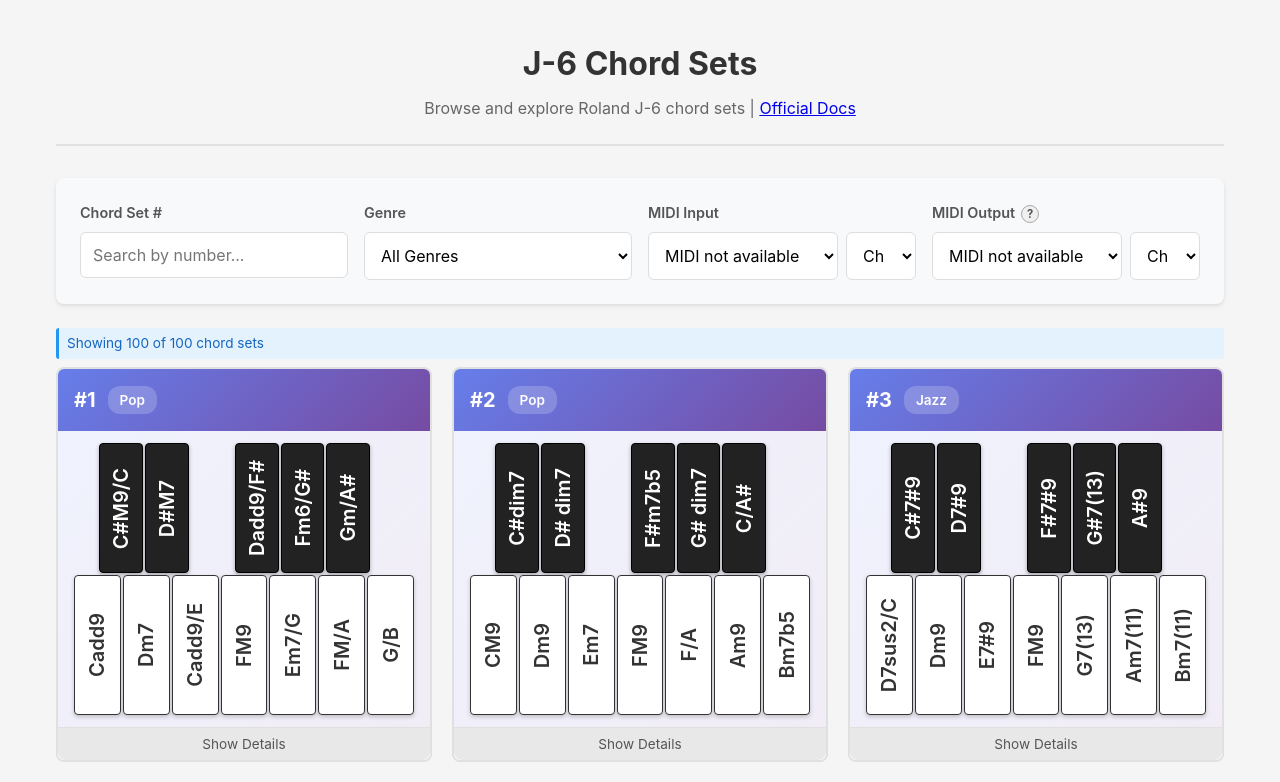
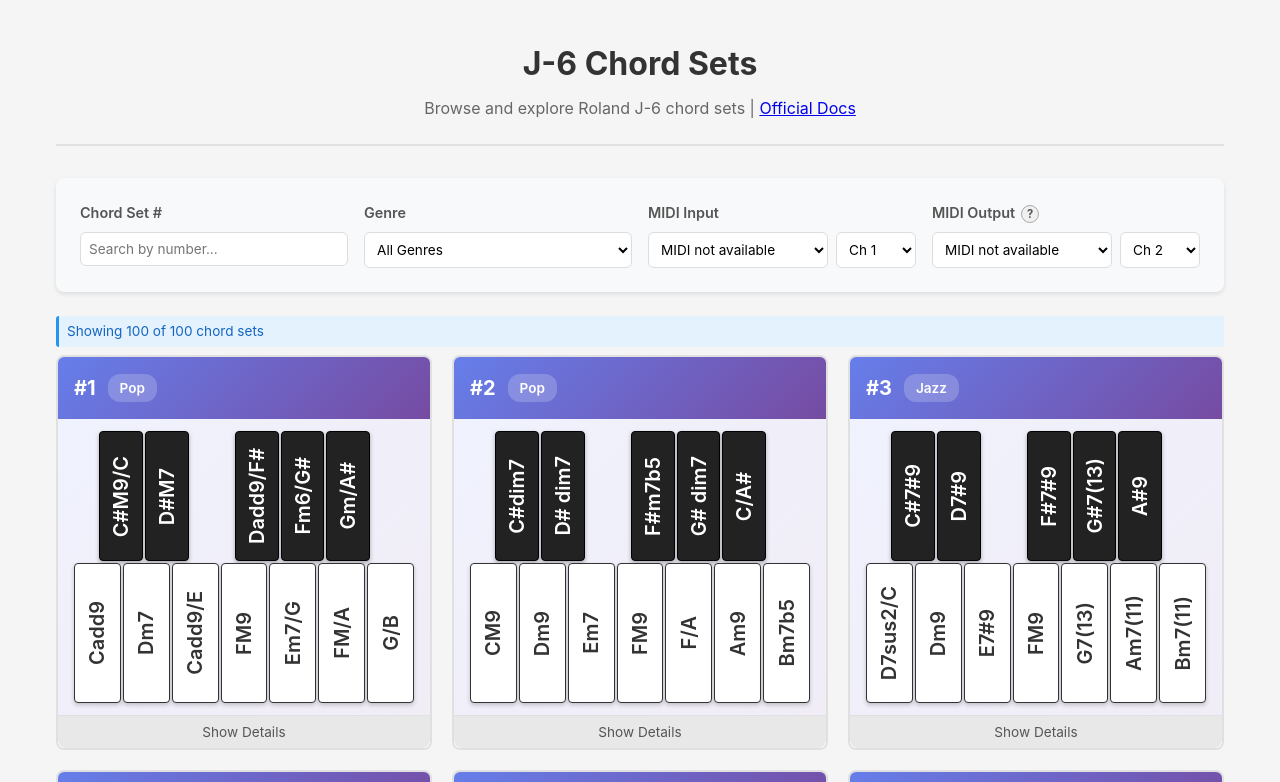
Before and after one commit to stonefruit/j6, a React (Vite) app: page / in a window 1280 px wide. Shown: the top 782 px of the page. Built offline with nearby package versions, Linux system fonts and the light colour scheme.

Commit message:
refactor: optimize MIDI input/output handling and adjust filter group styles for better layout

```diff
--- a/src/components/ChordSets.css
+++ b/src/components/ChordSets.css
@@ -70,7 +70,7 @@
 
 .filter-group {
   flex: 1;
-  min-width: 200px;
+  min-width: 120px;
   display: flex;
   flex-direction: column;
   gap: 0.5rem;
@@ -84,10 +84,10 @@
 
 .filter-group input,
 .filter-group select {
-  padding: 0.75rem;
+  padding: 0.5rem;
   border: 1px solid #ddd;
   border-radius: 6px;
-  font-size: 1rem;
+  font-size: 0.85rem;
   background: white;
   transition: border-color 0.2s;
 }
@@ -110,7 +110,7 @@
 }
 
 .channel-select {
-  width: 70px;
+  width: 80px;
   flex-shrink: 0;
 }
 
--- a/src/components/ChordSets.tsx
+++ b/src/components/ChordSets.tsx
@@ -94,8 +94,12 @@
     if (!navigator.requestMIDIAccess) return;
     navigator.requestMIDIAccess().then((access) => {
       setMidiAccess(access);
-      setMidiOutputs(getOutputs(access));
-      setMidiInputs(getInputs(access));
+      const outputs = getOutputs(access);
+      const inputs = getInputs(access);
+      setMidiOutputs(outputs);
+      setMidiInputs(inputs);
+      if (outputs.length > 0) setMidiOutputId(outputs[0].id);
+      if (inputs.length > 0) setMidiInputId(inputs[0].id);
       access.onstatechange = () => {
         setMidiOutputs(getOutputs(access));
         setMidiInputs(getInputs(access));
```
